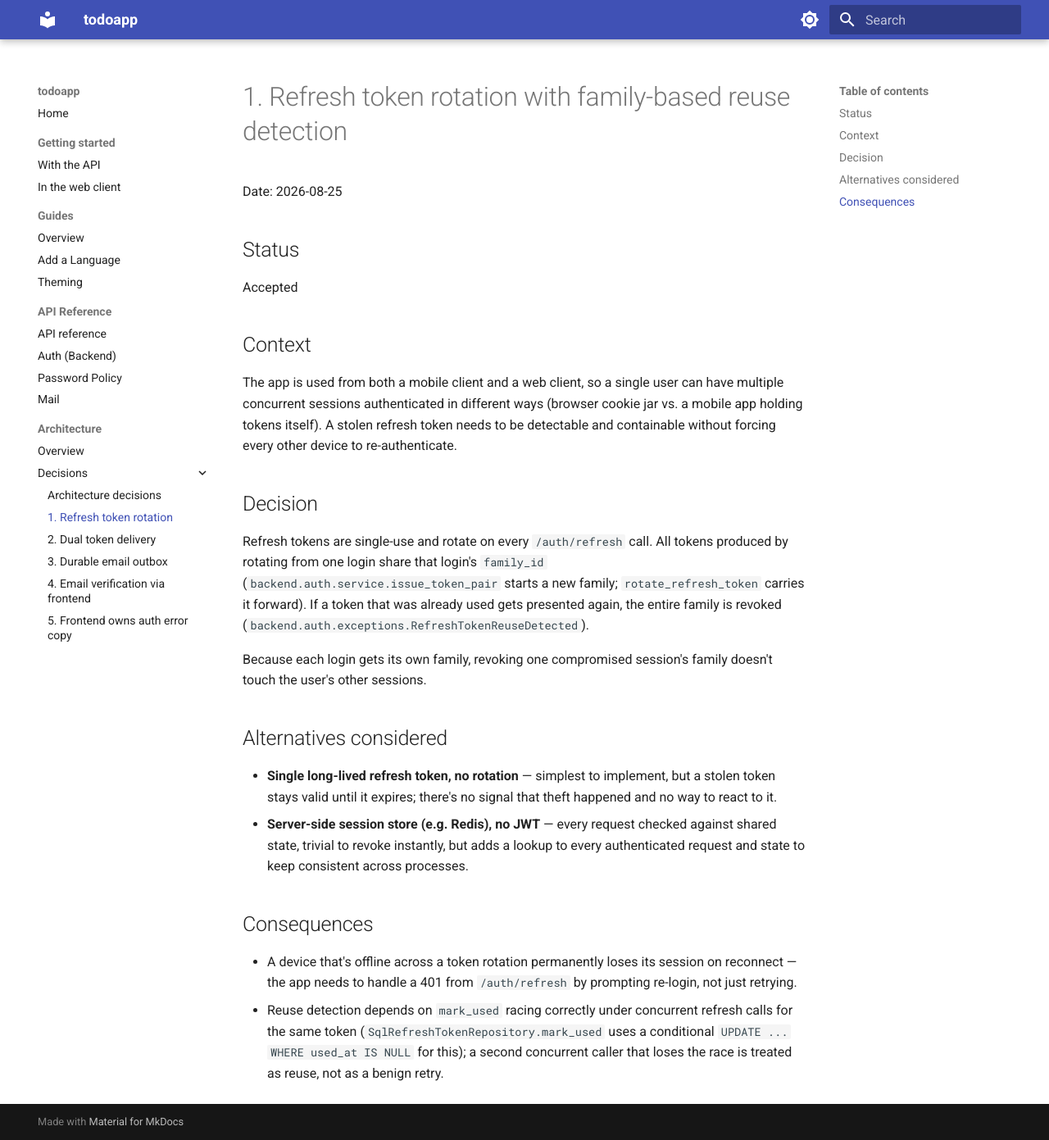
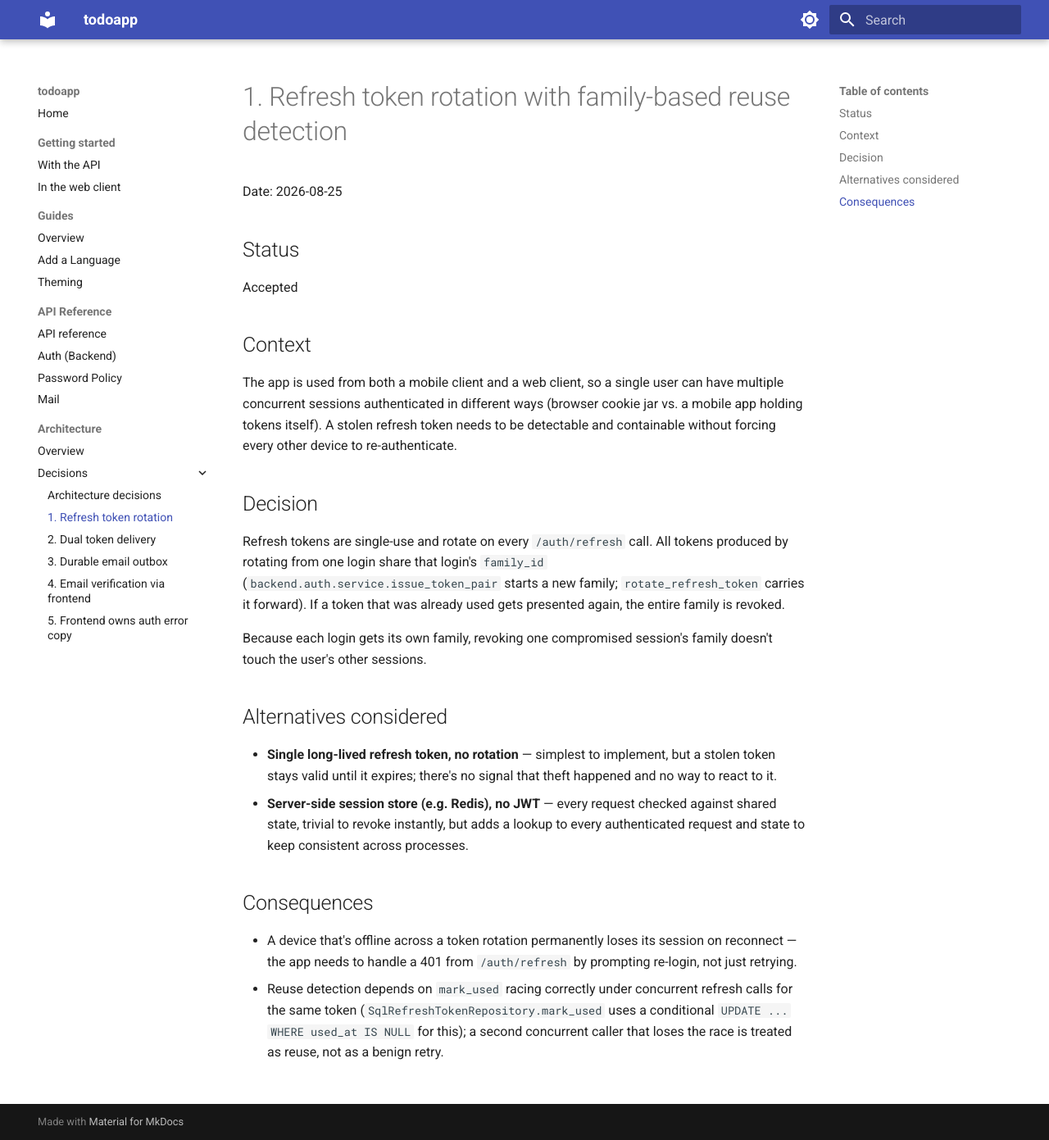
Before and after one commit to jbtwist/FastApi-Backend-Template, an MkDocs documentation site: the page built from docs/architecture/decisions/0001-refresh-token-rotation-with-family-reuse-detection.md, in a window 1280 px wide and 1391 px high. Shown: the whole window at 82% size. Built offline with MkDocs 1.6.1 and Material for MkDocs 9.7.7, drawn with Linux system fonts in a browser that asks for light colours.

Commit message:
Update docs

```diff
--- a/docs/architecture/decisions/0001-refresh-token-rotation-with-family-reuse-detection.md
+++ b/docs/architecture/decisions/0001-refresh-token-rotation-with-family-reuse-detection.md
@@ -20,7 +20,7 @@ Refresh tokens are single-use and rotate on every `/auth/refresh` call. All
 tokens produced by rotating from one login share that login's `family_id`
 (`backend.auth.service.issue_token_pair` starts a new family; `rotate_refresh_token`
 carries it forward). If a token that was already used gets presented again,
-the entire family is revoked (`backend.auth.exceptions.RefreshTokenReuseDetected`).
+the entire family is revoked.
 
 Because each login gets its own family, revoking one compromised session's
 family doesn't touch the user's other sessions.
```
